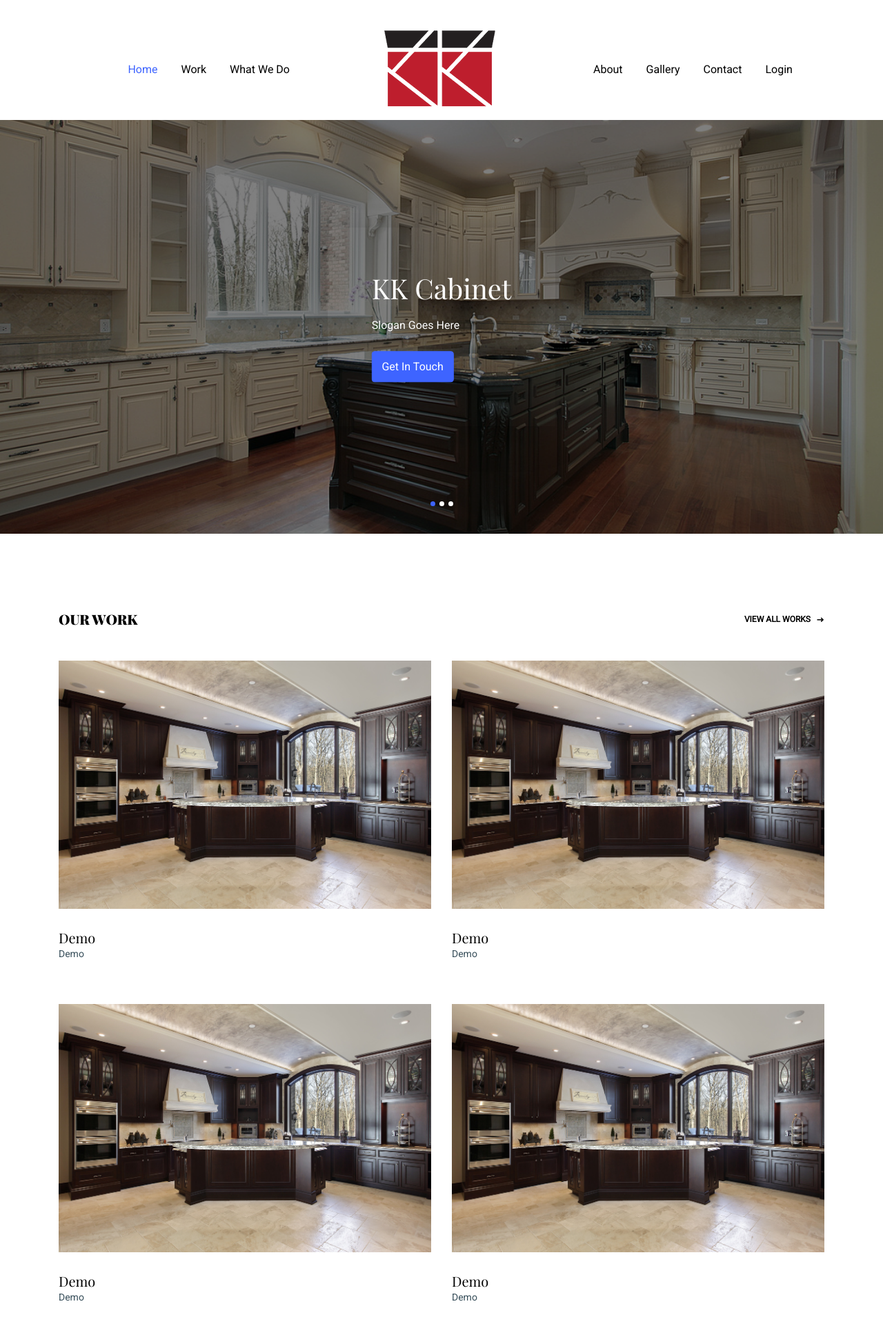
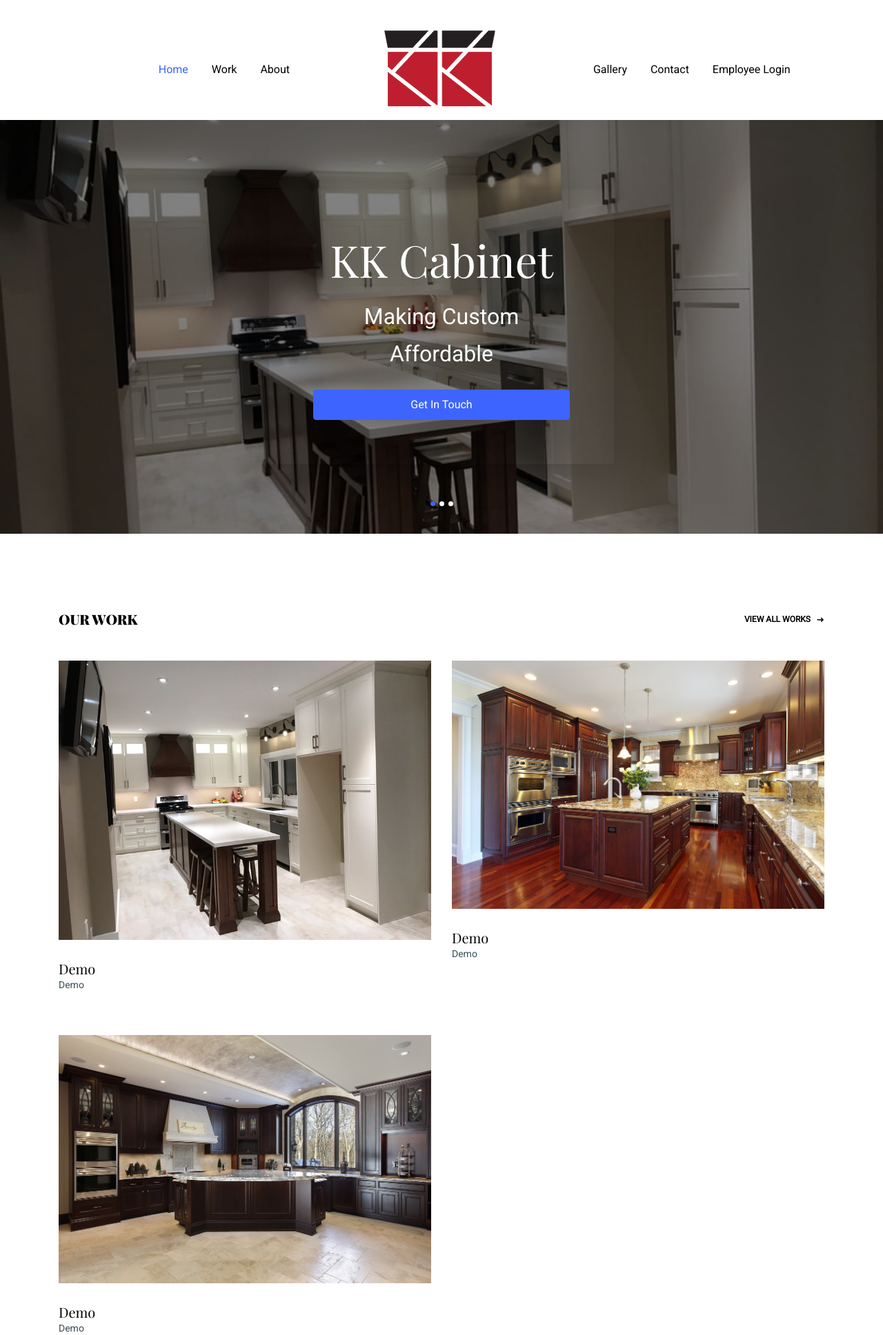
Before and after one commit to sushenzhang/KKCabinet_project, a Django app: page / in a window 1280 px wide. Shown: the top 1936 px of the page at 69% size. Run offline with Django 3.2, Linux system fonts and the light colour scheme; data comes from the database, SQL or seed files in the repository; both versions use the stored data as it was after the commit; some libraries are stand-ins or nearby versions; some web fonts are replaced.

Commit message:
adjust base on requeipment

```diff
--- a/app/models.py
+++ b/app/models.py
@@ -26,5 +26,7 @@ class Pic(models.Model):
     color = models.ManyToManyField(Color)
     classify = models.ManyToManyField(Classify)
     image = models.ImageField(upload_to = "gallery",default=None)
+    is_on_home_page = models.BooleanField(default = False)
+    is_on_home_page_gallery = models.BooleanField(default = False)
     def __str__(self):
         return self.image.name
--- a/app/static/app/css/gallery.css
+++ b/app/static/app/css/gallery.css
@@ -21,6 +21,10 @@ h1 {
 }
 
 .row {
+    margin: 8px -16px;
+}
+
+.btnRow {
     margin: 8px -16px;
 }
 
@@ -59,7 +63,7 @@ h1 {
 .btn {
     border: none;
     outline: none;
-    padding: 12px 16px;
+    padding: 5px 16px;
     background-color: white;
     cursor: pointer;
 }
--- a/app/static/app/css/style.css
+++ b/app/static/app/css/style.css
@@ -205,11 +205,14 @@ html {
     background: #3e64ff; }
 
 body {
-  line-height: 1.7;
-  color: #364d59 !important;
-  font-weight: 300;
-  font-size: 1rem;
-  background-color: #fff; }
+    line-height: 1.7;
+    color: #364d59 !important;
+    font-weight: 300;
+    font-size: 1rem;
+    background-color: #fff;
+    flex-direction: column;
+    height: 100%;
+}
   body:before {
     position: absolute;
     content: "";
@@ -283,24 +286,22 @@ h1, h2, h3, h4, h5,
     border-color: #fff;
     color: #000; }
 
-.btn.gallery {
-    border: none;
-    outline: none;
-    padding: 12px 16px;
-    background-color: white;
-    cursor: pointer;
+#homePageTatil {
+    font-size: 4rem;
+    text-align: center;
 }
 
-    /* Add a grey background color on mouse-over */
-.btn:hover.gallery {
-    background-color: #ddd;
+#sologen {
+    font-size: 2rem;
+    text-align: center;
 }
 
-    /* Add a dark background color to the active button */
-.btn.active.gallery {
-    background-color: #666;
-    color: white;
+#getTouthBtn {
+    margin-left: auto;
+    margin-right: auto;
+    width:-webkit-fill-available;
 }
+
 
 .show {
     display: block;
--- a/app/static/app/js/gallery.js
+++ b/app/static/app/js/gallery.js
@@ -2,7 +2,6 @@ filterSelection("all") // Execute the function and show all columns
 function filterSelection(c) {
     var x, i;
     x = document.getElementsByClassName("column");
-
     // Add the "show" class (display:block) to the filtered elements, and remove the "show" class from the elements that are not selected
     for (i = 0; i < x.length; i++) {
         removeClass(x[i], "show");
@@ -10,6 +9,7 @@ function filterSelection(c) {
         if (isNeedToShow(x[i],c)) addClass(x[i], "show");
     }
 }
+
 function isNeedToShow(element, c) {
     if (c == "all") {
         return true;
@@ -36,8 +36,6 @@ function isNeedToShow(element, c) {
     }
     return true;
 }
-
-
 
 // Show filtered elements
 function addClass(element, name) {
--- a/app/templates/app/index.html
+++ b/app/templates/app/index.html
@@ -14,16 +14,16 @@
 
           <div class="box-92819 shadow-lg">
               <div>
-                <h1 class=" mb-3 text-white">KK Cabinet</h1>
-                <p class=" mb-3 text-white">Slogan Goes Here</p>
-                <p class="mb-0 mt-4"><a href="#" class="btn btn-primary">Get In Touch</a></p>
+                <h1 class=" mb-3 text-white" id="homePageTatil">KK Cabinet</h1>
+                <p class=" mb-3 text-white" id="sologen">Making Custom Affordable</p>
+                <p class="mb-0 mt-4"><a href="http://www.kkcabinets.ca/#467956342466168442-form-parent" class="btn btn-primary" id="getTouthBtn">Get In Touch</a></p>
               </div>
           </div>
 
           <div class="owl-carousel owl-1 ">
-            <div class="ftco-cover-1" style="background-image: url({% static 'app/images/6059576_orig.jpg' %});"></div>
-            <div class="ftco-cover-1" style="background-image: url({% static 'app/images/7428999_orig.jpg' %});"></div>
-            <div class="ftco-cover-1" style="background-image: url({% static 'app/images/9870324_orig.jpg' %});"></div>
+              {% for pic in pics_home %}
+            <div class="ftco-cover-1" style="background-image: url({{ pic.image.url }});"></div>
+              {% endfor %}
           </div>
 
         </div>
@@ -40,35 +40,15 @@
             </div>
 
             <div class="row">
+                {% for pic in pics_gallery %}
               <div class="col-lg-6">
                 <div class="media-02819">
-                  <a href="#" class="img-link"><img src="{% static 'app/images/9870324_orig.jpg' %}" alt="Image" class="img-fluid"></a>
+                  <a href="#" class="img-link"><img src="{{ pic.image.url }}" alt="Image" class="img-fluid"></a>
                   <h3><a href="#">Demo</a></h3>
                   <span>Demo</span>
                 </div>
               </div>
-              <div class="col-lg-6">
-                <div class="media-02819">
-                  <a href="#" class="img-link"><img src="{% static 'app/images/9870324_orig.jpg' %}" alt="Image" class="img-fluid"></a>
-                  <h3><a href="#">Demo</a></h3>
-                  <span>Demo</span>
-                </div>
-              </div>
-
-              <div class="col-lg-6">
-                <div class="media-02819">
-                  <a href="#" class="img-link"><img src="{% static 'app/images/9870324_orig.jpg' %}" alt="Image" class="img-fluid"></a>
-                  <h3><a href="#">Demo</a></h3>
-                  <span>Demo</span>
-                </div>
-              </div>
-              <div class="col-lg-6">
-                <div class="media-02819">
-                  <a href="#" class="img-link"><img src="{% static 'app/images/9870324_orig.jpg' %}" alt="Image" class="img-fluid"></a>
-                  <h3><a href="#">Demo</a></h3>
-                  <span>Demo</span>
-                </div>
-              </div>
+                {% endfor %}
 
             </div>
           </div>
--- a/app/templates/app/layout.html
+++ b/app/templates/app/layout.html
@@ -26,7 +26,7 @@
                 <ul class="site-menu main-menu js-clone-nav ml-auto d-none d-lg-block">
                   <li class="active"><a href="{% url 'home'%}" class="nav-link">Home</a></li>
                   <li><a href="#" class="nav-link">Work</a></li>
-                  <li><a href="#" class="nav-link">What We Do</a></li>
+                  <li><a href="http://www.kkcabinets.ca/about-us.html" class="nav-link">About</a></li>
                 </ul>
               </nav>
             </div>
@@ -39,17 +39,12 @@
             <div class="col-lg-4">
               <nav class="site-navigation text-left mr-auto " role="navigation">
                 <ul class="site-menu main-menu js-clone-nav ml-auto d-none d-lg-block">
-                  <li><a href="{% url 'about'%}" class="nav-link">About</a></li>
                   <li><a href="{% url 'gallery'%}" class="nav-link">Gallery</a></li>
-                  <li><a href="{% url 'contact'%}" class="nav-link">Contact</a></li>
-                  <li><a href="{% url 'admin:index' %}">Login</a></li>
-
+                  <li><a href="http://www.kkcabinets.ca/contact-us.html" class="nav-link">Contact</a></li>
+                  <li><a href="{% url 'admin:index' %}">Employee Login</a></li>
                 </ul>
               </nav>
-
             </div>
-
-
           </div>
         </div>
 
@@ -76,11 +71,11 @@
               <div class="col-md-4 ml-auto">
                 <h2 class="footer-heading mb-4">Features</h2>
                 <ul class="list-unstyled">
-                  <li><a href="#">About Us</a></li>
+                  <li><a href="http://www.kkcabinets.ca/about-us.html">About Us</a></li>
                   <li><a href="#">Testimonials</a></li>
                   <li><a href="#">Terms of Service</a></li>
                   <li><a href="#">Privacy</a></li>
-                  <li><a href="#">Contact Us</a></li>
+                  <li><a href="http://www.kkcabinets.ca/contact-us.html">Contact Us</a></li>
                 </ul>
               </div>
 
--- a/app/views.py
+++ b/app/views.py
@@ -10,12 +10,16 @@ from .models import Pic,Material,Color,Classify
 
 def home(request):
     """Renders the home page."""
+    pictures_on_home = Pic.objects.filter(is_on_home_page=True)
+    pictures_on_home_gallery = Pic.objects.filter(is_on_home_page_gallery=True)
     assert isinstance(request, HttpRequest)
     return render(
         request,
         'app/index.html',
         {
             'title':'Home Page',
+            'pics_home':pictures_on_home,
+            'pics_gallery':pictures_on_home_gallery,
             'year':datetime.now().year,
         }
     )
```
Also changed, not shown: app/templates/app/gallery.html (+11 -5 lines), app/migrations/0005_auto_20200403_1637.py (added), app/migrations/0006_pic_is_on_home_page_gallery.py (added), db.sqlite3, media/gallery/1352607_1.jpg (added), media/gallery/7428999_orig_2QllH9L.jpg (added).
